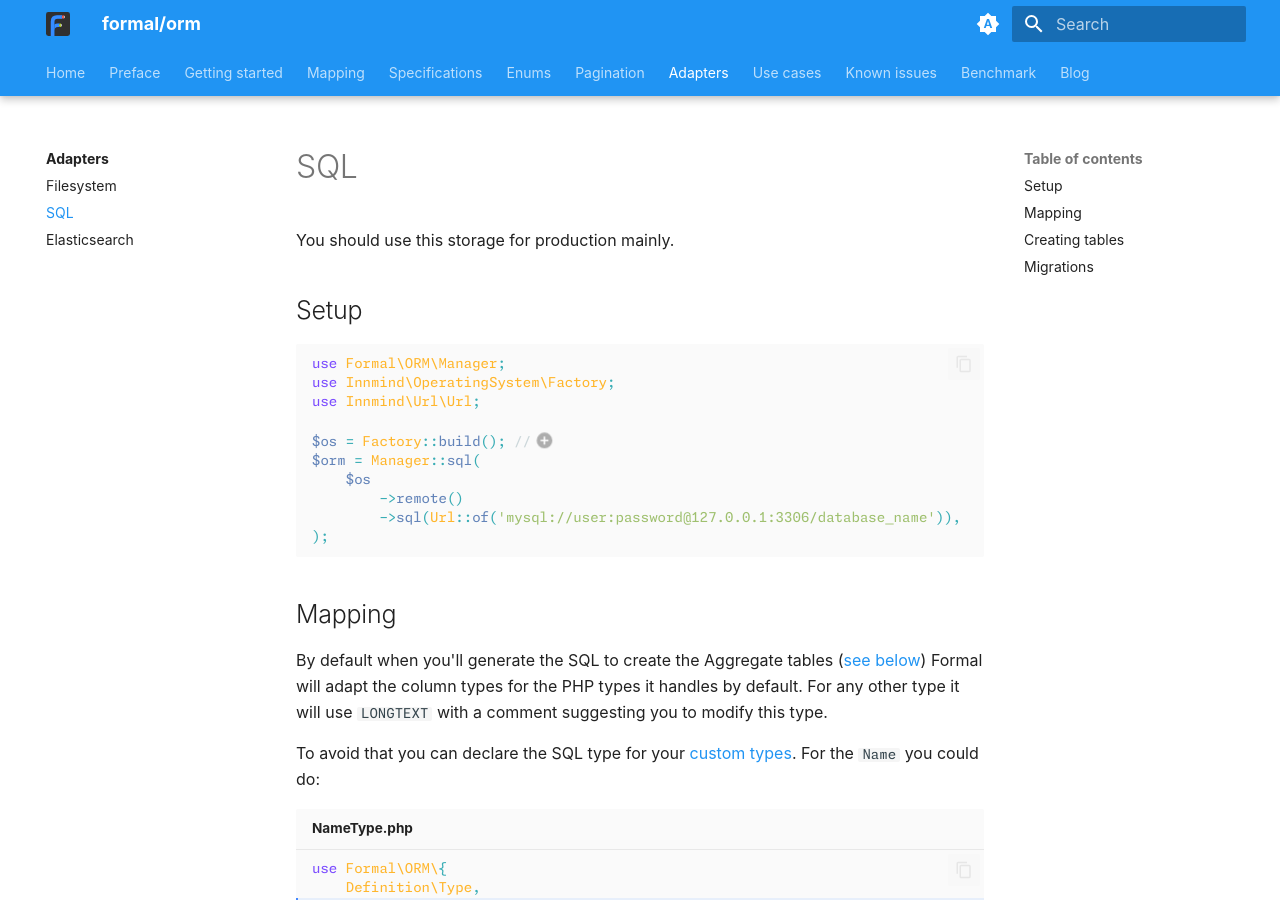
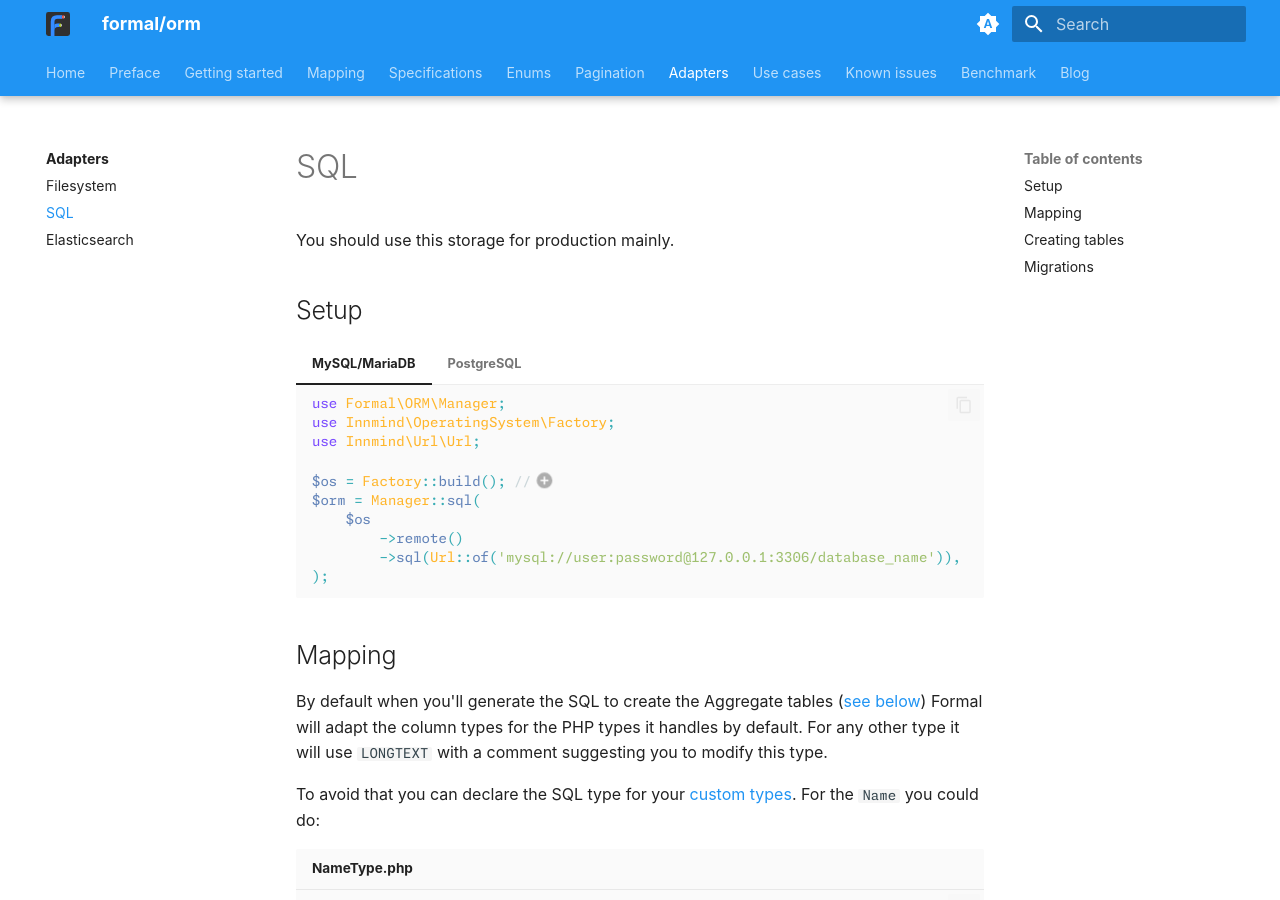
Before and after one commit to formal-php/orm, an MkDocs documentation site: the page built from documentation/adapters/sql.md, in a window 1280 px wide and 900 px high. Built offline with MkDocs 1.6.1 and Material for MkDocs 9.7.7, drawn with Linux system fonts in a browser that asks for light colours; plug-ins that fetch from the network failed and are left out; part of the change alters nothing that is shown.

Commit message:
add postgres setup

````diff
--- a/documentation/adapters/sql.md
+++ b/documentation/adapters/sql.md
@@ -4,20 +4,37 @@ You should use this storage for production mainly.
 
 ## Setup
 
-```php
-use Formal\ORM\Manager;
-use Innmind\OperatingSystem\Factory;
-use Innmind\Url\Url;
+=== "MySQL/MariaDB"
+    ```php
+    use Formal\ORM\Manager;
+    use Innmind\OperatingSystem\Factory;
+    use Innmind\Url\Url;
 
-$os = Factory::build(); //(1)
-$orm = Manager::sql(
-    $os
-        ->remote()
-        ->sql(Url::of('mysql://user:password@127.0.0.1:3306/database_name')),
-);
-```
+    $os = Factory::build(); //(1)
+    $orm = Manager::sql(
+        $os
+            ->remote()
+            ->sql(Url::of('mysql://user:password@127.0.0.1:3306/database_name')),
+    );
+    ```
 
-1. See [`innmind/operating-system`](https://innmind.github.io/documentation/getting-started/operating-system/).
+    1. See [`innmind/operating-system`](https://innmind.github.io/documentation/getting-started/operating-system/).
+
+=== "PostgreSQL"
+    ```php
+    use Formal\ORM\Manager;
+    use Innmind\OperatingSystem\Factory;
+    use Innmind\Url\Url;
+
+    $os = Factory::build(); //(1)
+    $orm = Manager::sql(
+        $os
+            ->remote()
+            ->sql(Url::of('pgsql://user:password@127.0.0.1:5432/database_name')),
+    );
+    ```
+
+    1. See [`innmind/operating-system`](https://innmind.github.io/documentation/getting-started/operating-system/).
 
 ## Mapping
 
````
